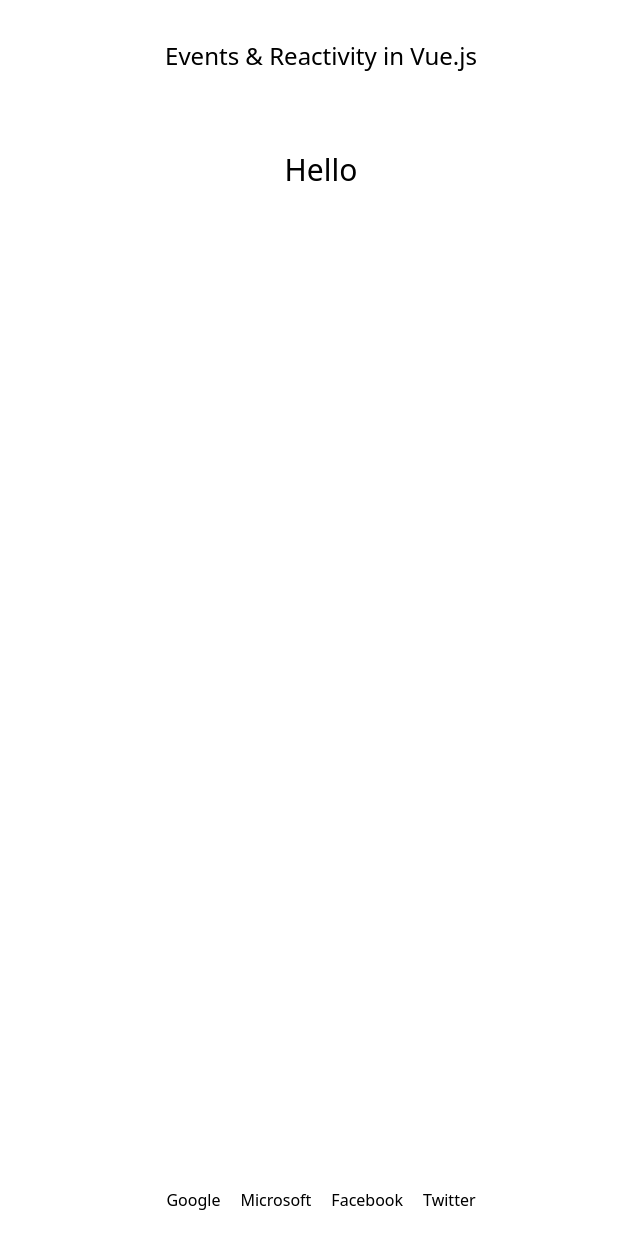
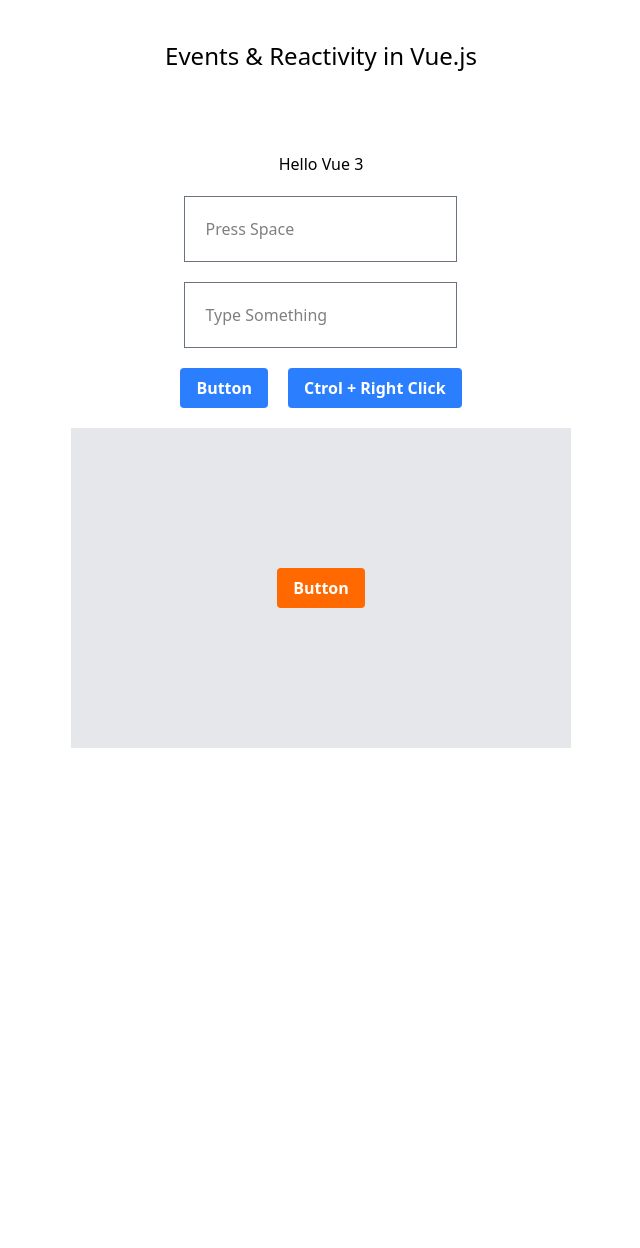
Before and after one commit to muzahidMD/vue-events-reactivity, a Vue app: page / in a window 1280 px wide. Shown: the top 1248 px of the page, without its empty margins (319-959 px from the left). After the commit the page ends 800 px from the top, so only its background shows below. Built offline with nearby package versions, Linux system fonts and the light colour scheme.

Commit message:
added verious type of events

```diff
--- a/markup.html
+++ b/markup.html
@@ -11,11 +11,18 @@
 <body>
     <section class="container mx-auto flex items-center flex-col">
         <h1 class="text-center text-2xl py-10">Events &amp; Reactivity in Vue.js</h1>
-        <h2 class="mt-10">Facebook is an American online social media and social networking service based in Menlo Park,
-            California, and a flagship service of the namesake company Facebook, Inc.</h2>
-        <div class="container mx-auto flex space-x-5 justify-center m-[1000px]"><a target="_blank" href="#">Google</a><a
-                target="_blank" href="#">Microsoft</a><a target="_blank" href="#">Facebook</a><a target="_blank"
-                href="#">Twitter</a></div>
+        <h2 class="mt-10">Hello Vue 3</h2>
+        <form action="https://google.com/search">
+            <div class="container mx-auto flex space-x-5 justify-center m-5"><input name="q" type="text"
+                    class="border border-gray-500 bg-white p-5" placeholder="Press Space"></div>
+            <div class="container mx-auto flex space-x-5 justify-center m-5"><input name="text" type="text"
+                    class="border border-gray-500 bg-white p-5" placeholder="Type Something"></div><button
+                class="bg-blue-500 hover:bg-blue-700 text-white font-bold py-2 px-4 rounded"> Button </button><button
+                class="bg-blue-500 ml-5 hover:bg-blue-700 text-white font-bold py-2 px-4 rounded"> Ctrol + Right Click
+            </button>
+        </form>
+        <div class="bg-gray-200 w-[500px] h-80 mt-5 flex items-center justify-center"><button
+                class="bg-orange-500 hover:bg-orange-700 text-white font-bold py-2 px-4 rounded"> Button </button></div>
     </section>
 </body>
 
--- a/src/App.vue
+++ b/src/App.vue
@@ -1,41 +1,57 @@
 <script setup>
 import { ref } from 'vue';
-const about = ref('Hello');
-const links = [
-  {
-    name: 'Google',
-    url: "https://www.google.com",
-    about: "Google is an American multinational technology company that specializes in Internet-related services and products, which include online advertising technologies, a search engine, cloud computing, software, and hardware."
-  },
-  {
-    name: 'Microsoft',
-    url: "https://www.microsoft.com",
-    about: "Microsoft Corporation is an American multinational technology company with headquarters in Redmond, Washington. It develops, manufactures, licenses, supports, and sells computer software, consumer electronics, personal computers, and related services."
-  },
-  {
-    name: 'Facebook',
-    url: "https://www.facebook.com",
-    about: "Facebook is an American online social media and social networking service based in Menlo Park, California, and a flagship service of the namesake company Facebook, Inc."
-  },
-  {
-    name: "Twitter",
-    url: "https://www.twitter.com",
-    about: "Twitter is an American microblogging and social networking service on which users post and interact with messages known as tweets. Registered users can post, like and retweet tweets, but unregistered users can only read them."
-  }
-]
-function setText(text) {
-  about.value = text;
+
+const message = ref("Hello Vue 3");
+
+const space = ref(0);
+
+function spacePressed() {
+  space.value++;
+  message.value = "Space Pressed " + space.value + ' times';
+}
+function pressedWhat(event) {
+  message.value = "You pressed " + event.key;
 }
 
+function buttonPressed() {
+  message.value = "You click the button"
+}
+function ctrlRightClicked() {
+  message.value = "Ctrl + Right Click"
+}
+function divClicked() {
+  alert('Div Clicked')
+}
+function buttonClicked() {
+  alert('Button Clicked')
+}
 </script>
 
 <template>
   <section class="container mx-auto flex items-center flex-col">
     <h1 class="text-center text-2xl py-10">Events & Reactivity in Vue.js</h1>
-    <h2 class="mt-10 text-3xl">{{ about }}</h2>
-    <div class="container mx-auto flex space-x-5 justify-center m-[1000px]">
-      <a v-for="link in links" :key="link.name" @click.prevent="setText(link.about)" href="#">{{ link.name }}
-      </a>
+    <h2 class="mt-10">{{ message }}</h2>
+
+    <form @submit.prevent action="https://google.com/search">
+      <div class="container mx-auto flex space-x-5 justify-center m-5">
+        <input @keyup.space="spacePressed()" name="q" type="text" class="border border-gray-500 bg-white p-5"
+          placeholder="Press Space">
+      </div>
+      <div class="container mx-auto flex space-x-5 justify-center m-5">
+        <input @keyup="pressedWhat($event)" name="text" type="text" class="border border-gray-500 bg-white p-5"
+          placeholder="Type Something">
+      </div>
+      <button @click.prevent="buttonPressed()"
+        class="bg-blue-500 hover:bg-blue-700 text-white font-bold py-2 px-4 rounded">
+        Button </button>
+      <button @click.ctrl.right.prevent="ctrlRightClicked()"
+        class="bg-blue-500 ml-5 hover:bg-blue-700 text-white font-bold py-2 px-4 rounded"> Ctrol + Right
+        Click</button>
+    </form>
+    <div @click="divClicked()" class="bg-gray-200 w-[500px] h-80 mt-5 flex items-center justify-center">
+      <button @click.stop="buttonClicked()"
+        class="bg-orange-500 hover:bg-orange-700 text-white font-bold py-2 px-4 rounded">
+        Button </button>
     </div>
   </section>
 </template>
```
